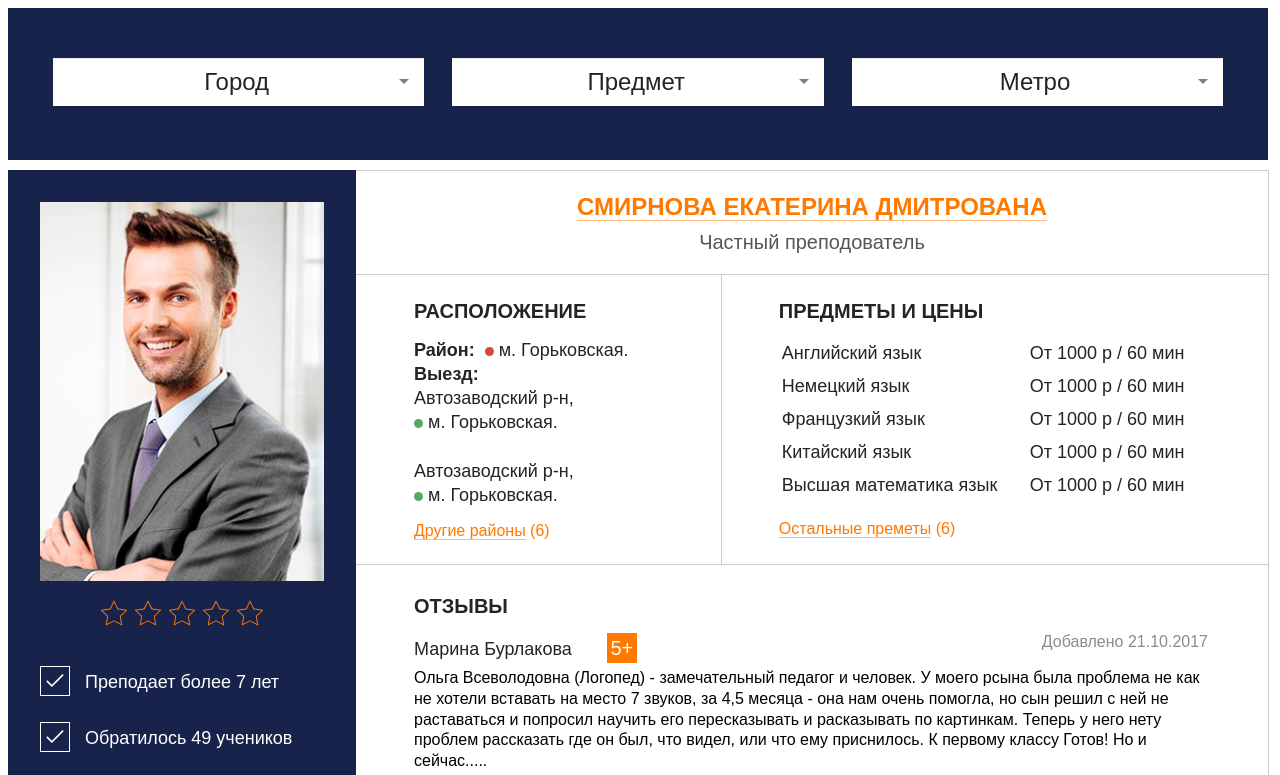
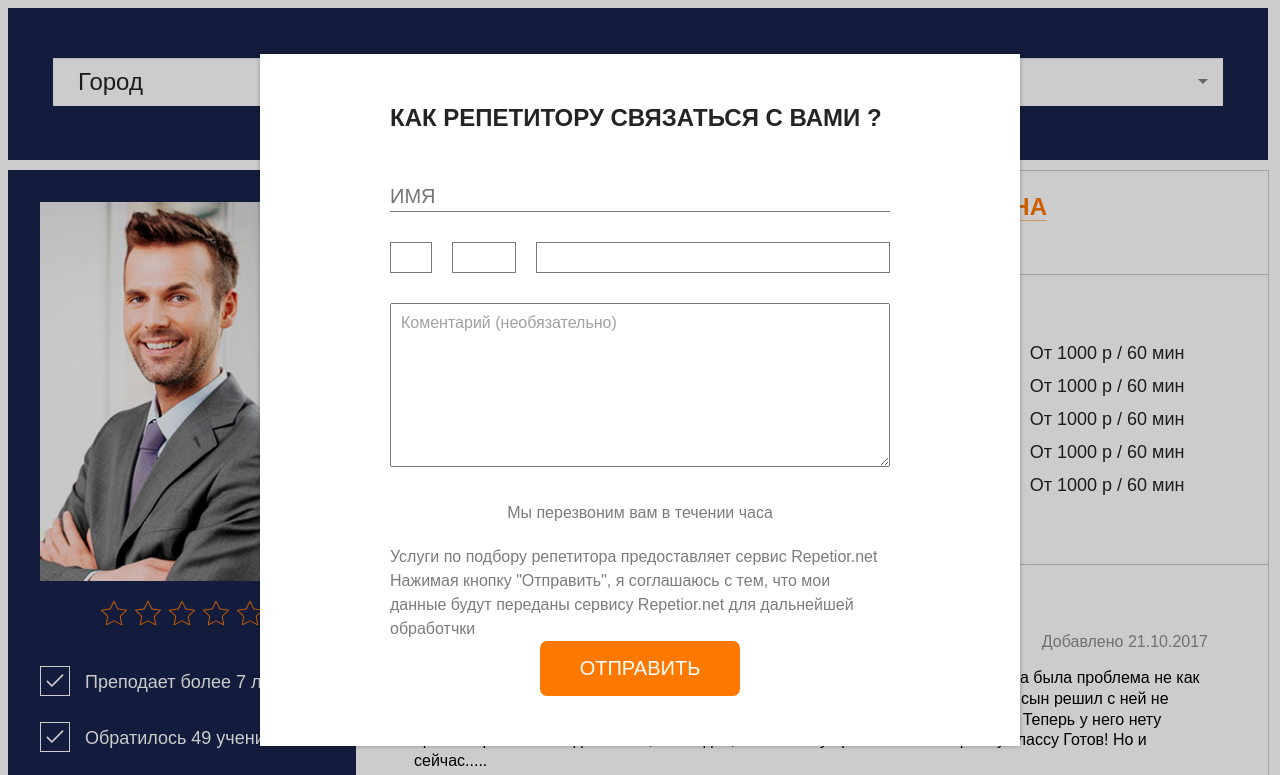
Before and after one commit to person-cart/person-cart.github.io, a website: page index.html in a window 1280 px wide. Shown: the top 775 px of the page. Drawn offline with nearby package versions, Linux system fonts and the light colour scheme.

Commit message:
create popup

```diff
--- a/index.html
+++ b/index.html
@@ -15,6 +15,54 @@
 
 </head>
 <body>
+
+    <div class="b-person-popup">
+        <div class="b-v-align">
+            <div class="b-v-align__table-cell">
+                <div class="b-person-popup__content">
+                    <div class="b-person-popup__title">Как репетитору связаться с вами ?</div>
+                    <from class="b-person-popup-form-feedback">
+                        <div class="b-person-popup-form__group">
+                            <input class="b-person-popup-form__input_text" placeholder="имя" type="text">
+                        </div>
+                        <div class="b-person-popup-form__group">
+                            <div class="b-person-popup-form__list">
+                                <div class="b-person-popup-form__item">
+                                    <input class="b-person-popup-form__input_phone" type="text">
+                                </div>
+                                <div class="b-person-popup-form__item">
+                                    <input class="b-person-popup-form__input_phone" type="text">
+                                </div>
+                                <div class="b-person-popup-form__item">
+                                    <input class="b-person-popup-form__input_phone" type="text">
+                                </div>
+                            </div>
+
+                        </div>
+                        <div class="b-person-popup-form__group">
+                            <textarea class="b-person-popup-form__teaxtarea" placeholder="Коментарий (необязательно)" name="" id="" ></textarea>
+                        </div>
+                        <div class="b-person-popup-form__notice">
+                            Мы перезвоним вам в течении часа
+                        </div>
+                        <div class="b-person-popup-form__info">
+                            Услуги по подбору репетитора предоставляет сервис Repetior.net
+                            Нажимая кнопку "Отправить", я соглашаюсь с тем, что мои данные будут переданы сервису
+                            Repetior.net для дальнейшей обработчки
+                        </div>
+                        <div class="b-person-popup-form__group-submit">
+                            <button class="b-person-popup-form__button_submit">Отправить</button>
+                        </div>
+
+                    </from>
+                </div>
+            </div>
+        </div>
+
+    </div>
+
+
+
     <div class="b-person-list">
         <div class="b-person-filter">
             <form action="" class="b-form-person-filter">
--- a/src/less/common/b-person-filter.less
+++ b/src/less/common/b-person-filter.less
@@ -20,15 +20,15 @@
   border: none;
   .selectize-input{
     border-radius: 0;
-    padding-top: 10px;
-    padding-bottom: 10px;
+    padding: 10px 25px;
     border: none;
     input{
       font-size: 24px;
       color: @color-type-default;
-      display: block !important;
-      margin: 0 auto !important;
-
+    }
+    .item{
+      font-size: 24px;
+      padding: 5px 0;
     }
   }
   .selectize-dropdown{
@@ -37,8 +37,18 @@
   }
   .selectize-dropdown .optgroup-header,
   .selectize-dropdown [data-selectable]{
-    padding: 0 25px;
+    padding: 17px 25px 0 17px;
 
+    font-size: 18px;
+    span{
+      display: block;
+      border-bottom: 1px solid @color-border-default;
+      padding-bottom: 17px;
+    }
+
+  }
+  .selectize-dropdown-content{
+    max-height: 400px;
   }
   .placeholder-color(@color-type-default);
 }
--- /dev/null
+++ b/src/less/common/b-prson-popup.less
@@ -0,0 +1,152 @@
+.b-v-align{
+  display: table;
+  width: 100%;
+  max-width: 100%;
+  height: 100%;
+}
+
+.b-v-align__table-cell{
+  display: table-cell;
+  vertical-align: middle;
+}
+
+
+.b-person-popup{
+  width: 100%;
+  height: 100%;
+  position: fixed;
+  top: 0;
+  left: 0;
+  z-index:  1000;
+  background-color: rgba(0, 0, 0, 0.2);
+}
+
+.b-person-popup__title{
+  font-size: 24px;
+  font-family: @type-default;
+  color: @color-type-default;
+  text-transform: uppercase;
+  font-weight: bold;
+  margin-bottom: 50px;
+}
+
+.b-person-popup__content{
+  margin: 0 auto;
+  background-color: #fff;
+  max-width: 760px;
+  padding: 50px 130px;
+  -webkit-box-shadow: 0px 0px 5px 0px rgba(0,0,0,0.3);
+  -moz-box-shadow: 0px 0px 5px 0px rgba(0,0,0,0.3);
+  box-shadow: 0px 0px 5px 0px rgba(0,0,0,0.3);
+  .border-box();
+}
+
+.b-person-popup-form__group{
+  margin-bottom: 30px;
+  &:last-child{
+    margin-bottom: 0;
+  }
+}
+
+.b-person-popup-form__input_phone,
+.b-person-popup-form__input_text,
+.b-person-popup-form__teaxtarea{
+  .border-box();
+  color: @color-input-border-default;
+  font-size: 20px;
+  width: 100%;
+  font-family: @type-default;
+}
+
+.b-person-popup-form__input_text{
+  border-top: none;
+  border-right: 0;
+  border-left: 0;
+  border-bottom: 1px solid @color-input-border-default;
+  font-size: 20px;
+  text-transform: uppercase;
+  width: 100%;
+  padding: 3px 0;
+}
+
+.b-person-popup-form__input_phone{
+  border: 1px solid @color-input-border-default;
+  padding: 3px;
+}
+
+.b-person-popup-form__list{
+  .clearfix();
+  margin: 0 -10px;
+}
+
+.b-person-popup-form__item{
+  .border-box();
+  padding: 0 10px;
+  float: left;
+}
+
+.b-person-popup-form__item:first-child{
+  width: 12%;
+}
+.b-person-popup-form__item:nth-child(2){
+  width: 16%;
+}
+.b-person-popup-form__item:nth-child(3){
+  width: 72%;
+}
+
+.b-person-popup-form__input_phone{
+  text-align: center;
+}
+
+.b-person-popup-form__teaxtarea{
+  resize: vertical;
+  min-height: 164px;
+  padding: 10px;
+  font-size: 16px;
+  &::-webkit-input-placeholder {
+    color: #a0a0a0;
+    font-size: 16px;
+  }
+  &::-moz-placeholder {
+    color: #a0a0a0;
+    font-size: 16px;
+  }
+  &:-ms-input-placeholder {
+    color: #a0a0a0;
+    font-size: 16px;
+  }
+  &:-moz-placeholder {
+    color: #a0a0a0;
+    font-size: 16px;
+  }
+}
+
+.b-person-popup-form__notice,
+.b-person-popup-form__info{
+  font-size: 16px;
+  color: #7c7c7c;
+  font-family: @type-default;
+  line-height: 1.5em;
+}
+
+.b-person-popup-form__notice{
+  text-align: center;
+  margin-top: 15px;
+  margin-bottom: 20px;
+}
+
+.b-person-popup-form__button_submit{
+  background-color: @color-background-accent;
+  border: none;
+  font-size: 20px;
+  color: #fff;
+  text-transform: uppercase;
+  width: 200px;
+  font-family: @type-default;
+  border-radius: 7px;
+  padding: 16px;
+  margin: 0 auto;
+  display: block;
+  cursor: pointer;
+}
--- a/src/less/style.less
+++ b/src/less/style.less
@@ -10,3 +10,4 @@
 @import "common/b-person-cart.less";
 @import "common/b-person-list.less";
 @import "common/b-person-filter.less";
+@import "common/b-prson-popup.less";
--- a/src/less/variables/variables.less
+++ b/src/less/variables/variables.less
@@ -12,6 +12,10 @@
 /*border colors*/
 @color-border-default: #c8cccf;
 
+
+/*border input*/
+@color-input-border-default: #7a7a7a;
+
 /*mark color*/
 @color-mark-green: #52ac62;
 @color-mark-red: #d24a43;
```
Also changed, not shown: dist/css/style.css, src/less/variables/mixins/mixins.less (line endings or trailing spaces).
